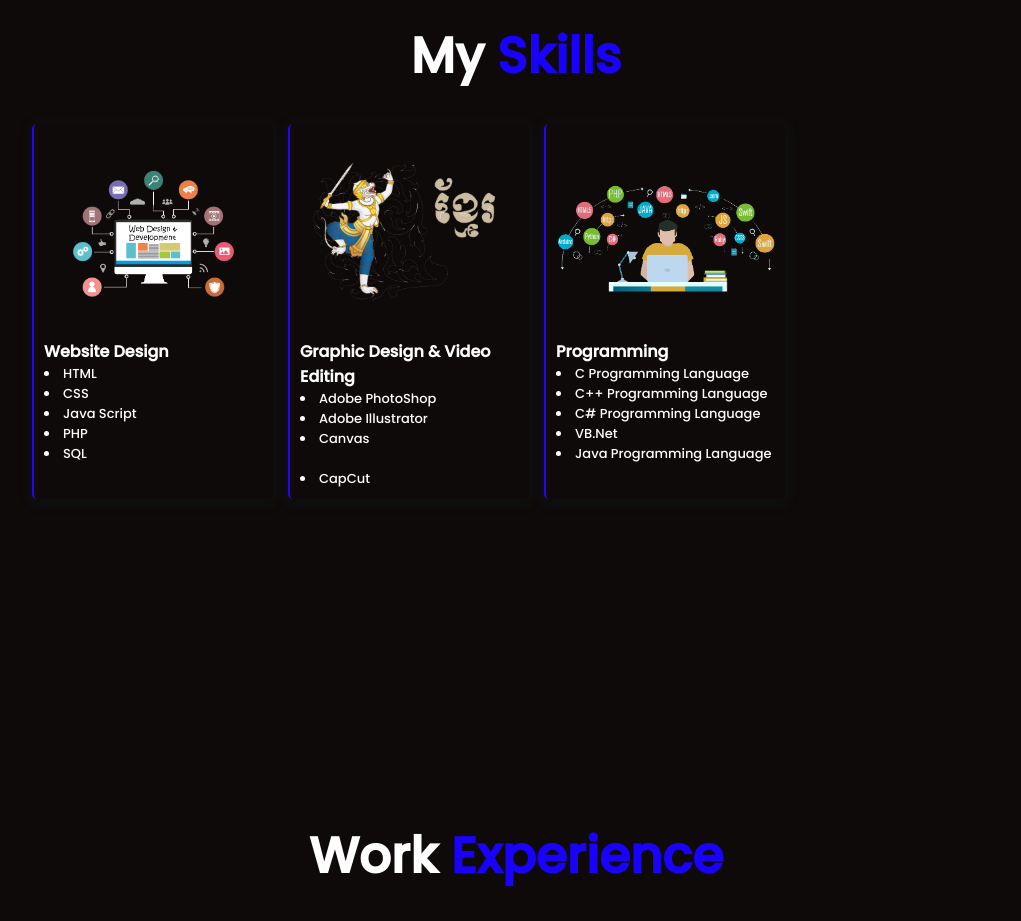
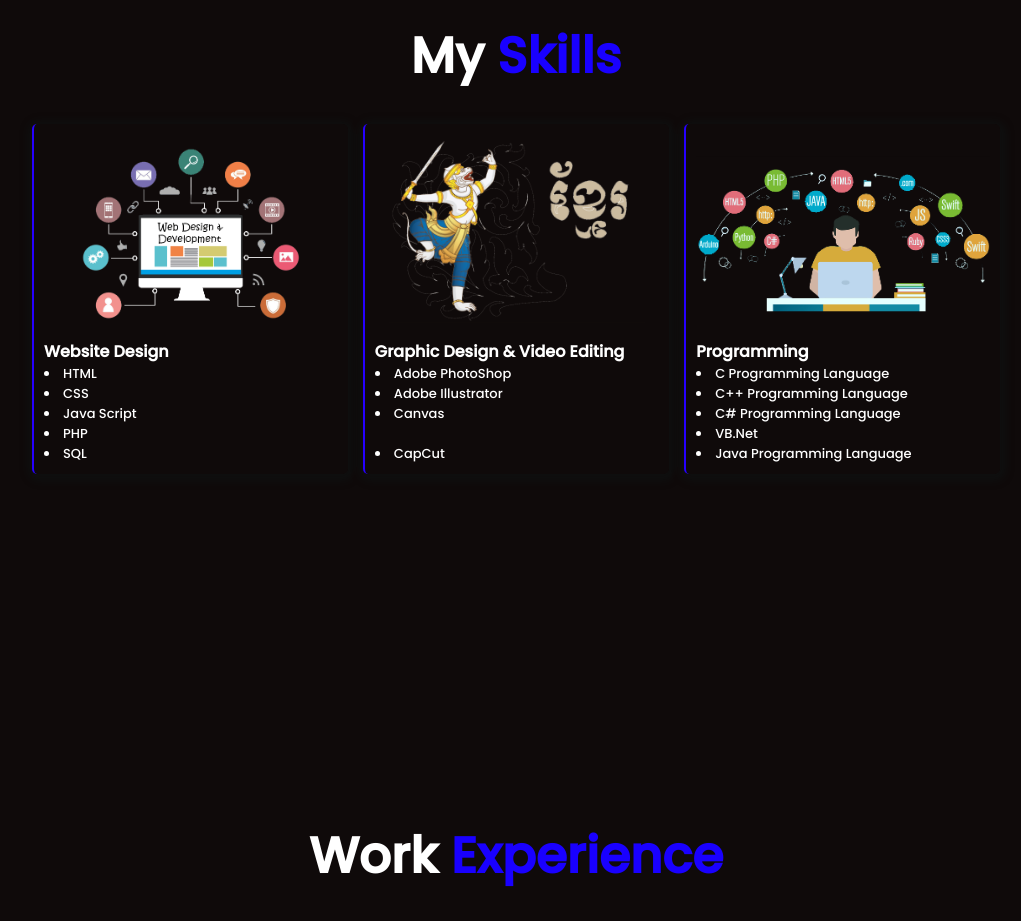
Before and after one commit to PEav52/PEAV-lab, a plain HTML site: page index.html in a window 1280 px wide. Shown: the part 2640-3561 px from the top of the page, without its empty margins (124-1145 px from the left). Drawn offline with nearby package versions, Linux system fonts and the light colour scheme.

Commit message:
Update style.css

```diff
--- a/style.css
+++ b/style.css
@@ -520,7 +520,7 @@ section.start-animation .column h2{
 }
 .products-container{
 	display: grid;
-	grid-template-columns: repeat(auto-fill, minmax(200px, auto));
+	grid-template-columns: repeat(auto-fill, minmax(300px, auto));
 	gap: 1.5rem;
 	margin-top: 2rem;
 }
```
